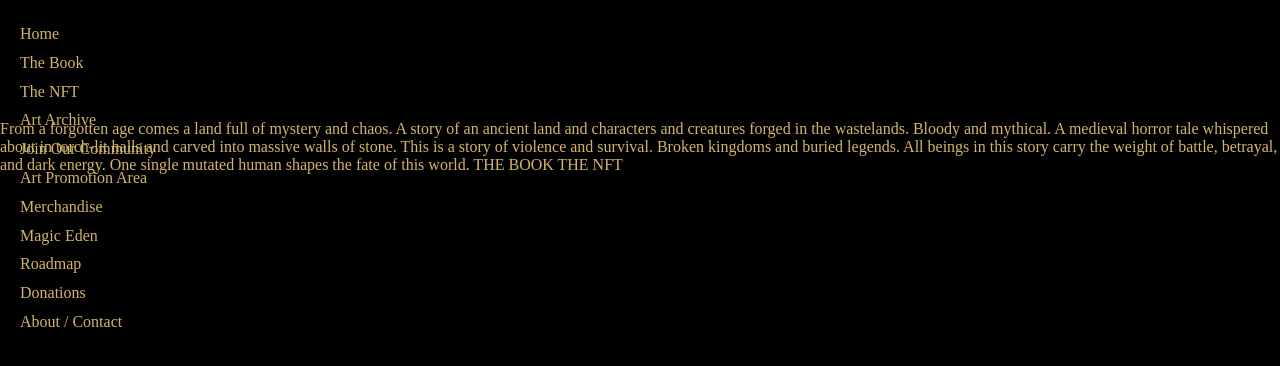
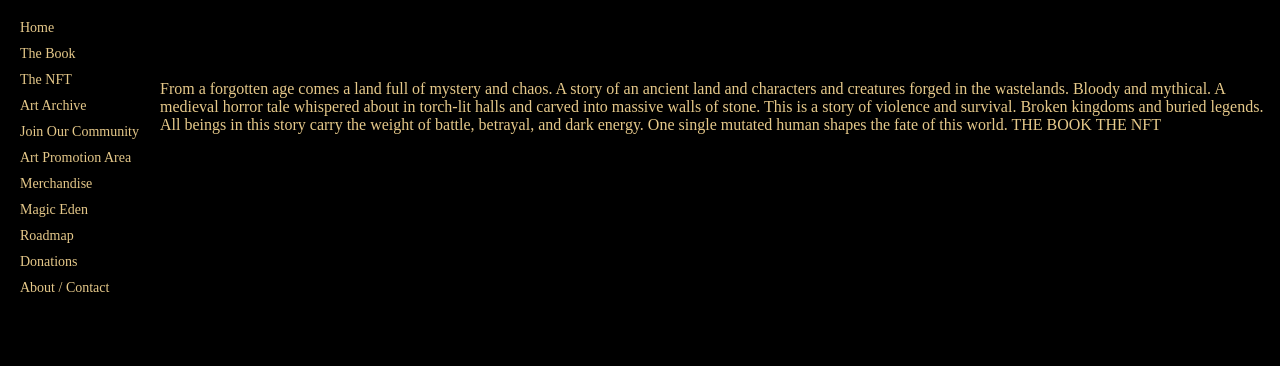
Before and after one commit to vesuvious-king/Kings-of-Solympus-, a Next.js app: page / in a window 1280 px wide. Shown: the top 366 px of the page. Built offline with nearby package versions, Linux system fonts and the light colour scheme.

Commit message:
Update layout.js

```diff
--- a/app/layout.js
+++ b/app/layout.js
@@ -1,43 +1,79 @@
 export const metadata = {
-  title: "Kings of Olympus",
-  description: "A medieval horror mythos",
+  title: "Kings of Solympus",
+  description: "A mythic archive of broken kingdoms and buried legends",
 };
 
 export default function RootLayout({ children }) {
   return (
     <html lang="en">
-      <body style={{ margin: 0, padding: 0, backgroundColor: "black", color: "#d4b46a" }}>
-
-        {/* LEFT NAVIGATION */}
+      <body
+        style={{
+          margin: 0,
+          backgroundColor: "black",
+          color: "#e6c98a",
+          fontFamily: "inherit",
+        }}
+      >
+        {/* LEFT MENU */}
         <nav
           style={{
             position: "fixed",
             top: "20px",
             left: "20px",
-            fontFamily: "inherit",
-            zIndex: 1000,
+            display: "flex",
+            flexDirection: "column",
+            gap: "10px",
+            fontSize: "14px",
           }}
         >
-          <ul style={{ listStyle: "none", padding: 0, margin: 0, lineHeight: "1.8em" }}>
-            <li><a href="/" style={{ color: "#d4b46a", textDecoration: "none" }}>Home</a></li>
-            <li><a href="/book" style={{ color: "#d4b46a", textDecoration: "none" }}>The Book</a></li>
-            <li><a href="/nft" style={{ color: "#d4b46a", textDecoration: "none" }}>The NFT</a></li>
-            <li><a href="/art-archive" style={{ color: "#d4b46a", textDecoration: "none" }}>Art Archive</a></li>
-            <li><a href="/community" style={{ color: "#d4b46a", textDecoration: "none" }}>Join Our Community</a></li>
-            <li><a href="/promotion" style={{ color: "#d4b46a", textDecoration: "none" }}>Art Promotion Area</a></li>
-            <li><a href="/merch" style={{ color: "#d4b46a", textDecoration: "none" }}>Merchandise</a></li>
-            <li><a href="/magic-eden" style={{ color: "#d4b46a", textDecoration: "none" }}>Magic Eden</a></li>
-            <li><a href="/roadmap" style={{ color: "#d4b46a", textDecoration: "none" }}>Roadmap</a></li>
-            <li><a href="/donations" style={{ color: "#d4b46a", textDecoration: "none" }}>Donations</a></li>
-            <li><a href="/about" style={{ color: "#d4b46a", textDecoration: "none" }}>About / Contact</a></li>
-          </ul>
+          <a href="/" style={{ color: "#e6c98a", textDecoration: "none" }}>
+            Home
+          </a>
+          <a href="/book" style={{ color: "#e6c98a", textDecoration: "none" }}>
+            The Book
+          </a>
+          <a href="/nft" style={{ color: "#e6c98a", textDecoration: "none" }}>
+            The NFT
+          </a>
+          <a href="/archive" style={{ color: "#e6c98a", textDecoration: "none" }}>
+            Art Archive
+          </a>
+          <a href="/preview" style={{ color: "#e6c98a", textDecoration: "none" }}>
+            Join Our Community
+          </a>
+          <a href="/preview" style={{ color: "#e6c98a", textDecoration: "none" }}>
+            Art Promotion Area
+          </a>
+          <a href="/preview" style={{ color: "#e6c98a", textDecoration: "none" }}>
+            Merchandise
+          </a>
+          <a
+            href="https://magiceden.io"
+            target="_blank"
+            style={{ color: "#e6c98a", textDecoration: "none" }}
+          >
+            Magic Eden
+          </a>
+          <a href="/preview" style={{ color: "#e6c98a", textDecoration: "none" }}>
+            Roadmap
+          </a>
+          <a href="/preview" style={{ color: "#e6c98a", textDecoration: "none" }}>
+            Donations
+          </a>
+          <a href="/preview" style={{ color: "#e6c98a", textDecoration: "none" }}>
+            About / Contact
+          </a>
         </nav>
 
         {/* PAGE CONTENT */}
-        <main style={{ paddingTop: "80px" }}>
+        <main
+          style={{
+            paddingLeft: "160px",
+            paddingTop: "40px",
+          }}
+        >
           {children}
         </main>
-
       </body>
     </html>
   );
```
